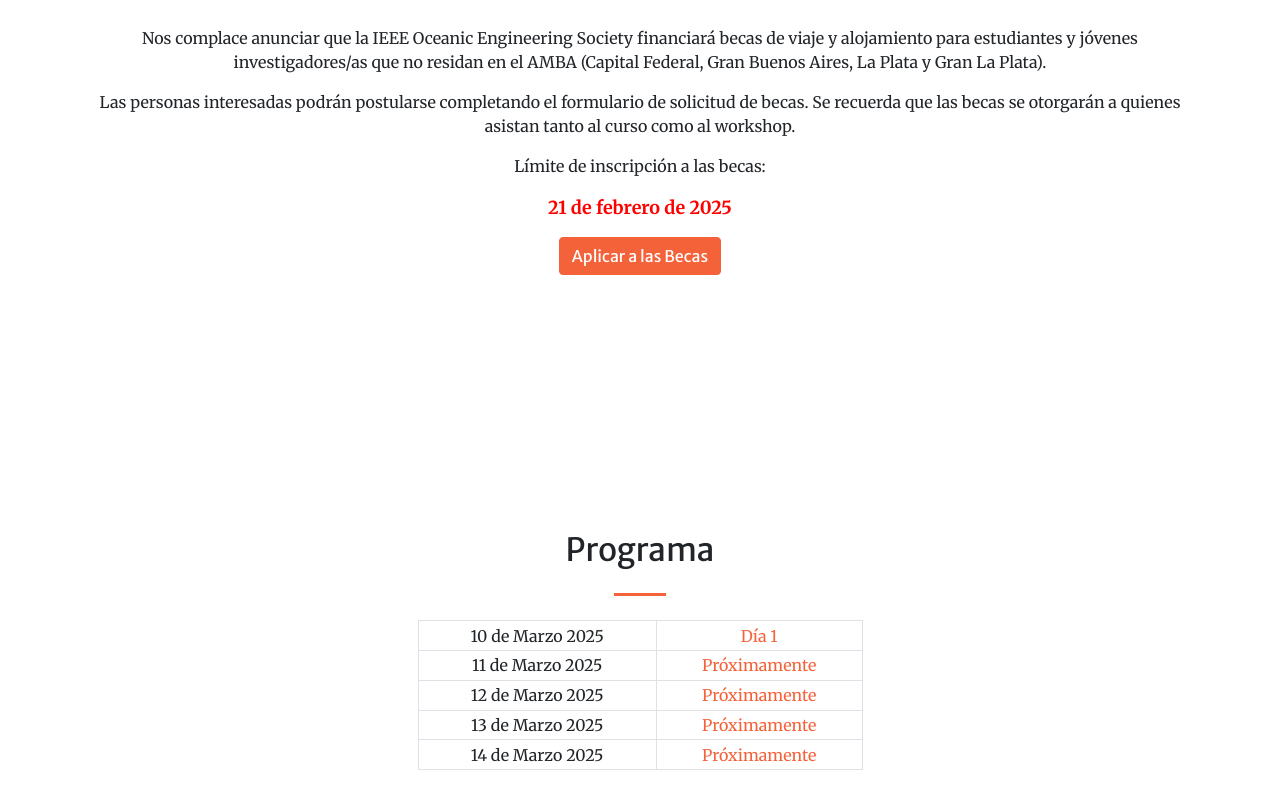
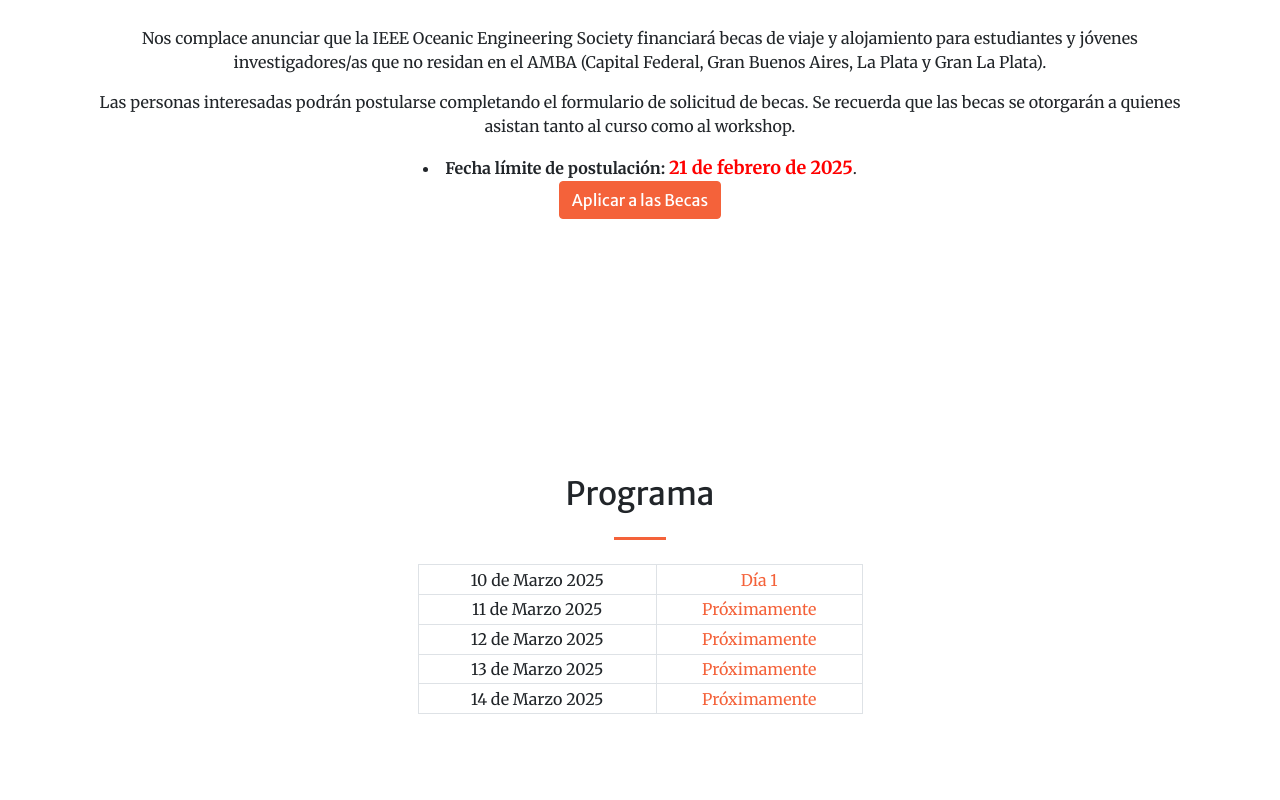
Before and after one commit to geomargen/rovs2025, a website: page index.html in a window 1280 px wide. Shown: the part 4537-5337 px from the top of the page. Drawn offline with nearby package versions, Linux system fonts and the light colour scheme.

Commit message:
Update index.html

```diff
--- a/index.html
+++ b/index.html
@@ -275,8 +275,9 @@ en la temática, potenciar proyectos existentes y/o generar nuevos proyectos.</l
                <h3></h3>
 <p>Nos complace anunciar que la IEEE Oceanic Engineering Society financiará becas de viaje y alojamiento para estudiantes y jóvenes investigadores/as que no residan en el AMBA (Capital Federal, Gran Buenos Aires, La Plata y Gran La Plata).
 </p><p>Las personas interesadas podrán postularse completando el formulario de solicitud de becas. Se recuerda que las becas se otorgarán a quienes asistan tanto al curso como al workshop.</p>
-               <p>Límite de inscripción a las becas:</p> </strong> <span style="font-size: 18px; font-weight: bold; color: #FF0000;">21 de febrero de 2025</span>
-                <p></p>
+                <li><strong>Fecha límite de postulación:</strong> <span style="font-size: 18px; font-weight: bold; color: #FF0000;">21 de febrero de 2025</span>.</li>
+
+
 <a href="https://docs.google.com/forms/d/e/1FAIpQLScd9jcAGj3f8xPU_0bI1Zq3Yt2wVPIe2AJe1G8jhUIUApr8Ug/viewform?usp=header" target="_blank" class="btn btn-primary">Aplicar a las Becas</a>
             </div>
 
```
